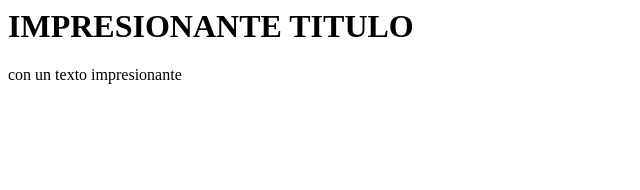
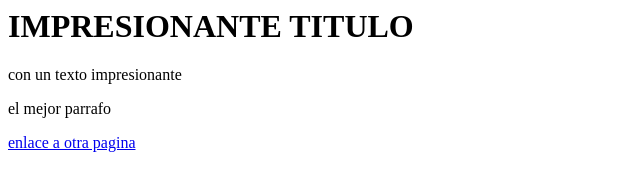
Before and after one commit to vivaodoo/DAW_Tarea1.6, a plain HTML site: page index.html in a window 1280 px wide. Shown: the whole page, without its empty margins (0-640 px from the left). Drawn offline with Linux system fonts and the light colour scheme.

Commit message:
commit para la nueva rama de parche1

```diff
--- a/index.html
+++ b/index.html
@@ -4,5 +4,7 @@
 	<body>
 		<h1>IMPRESIONANTE TITULO</h1>
 		<p>con un texto impresionante</p>
+		<p>el mejor parrafo</p>
+		<a href="otrapagina.html">enlace a otra pagina</a>
 	</body>
 </html>
```
Also changed, not shown: otrapagina.html (added, +7 -0 lines).
